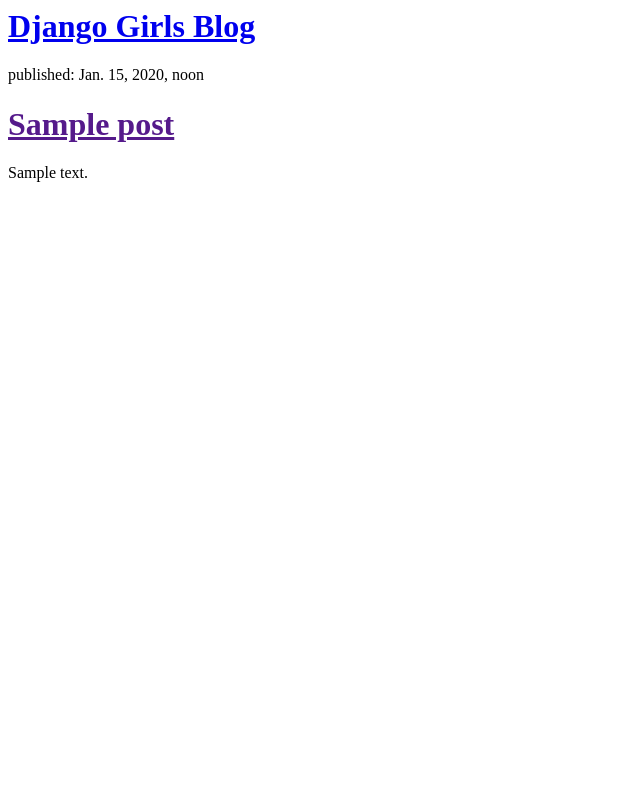
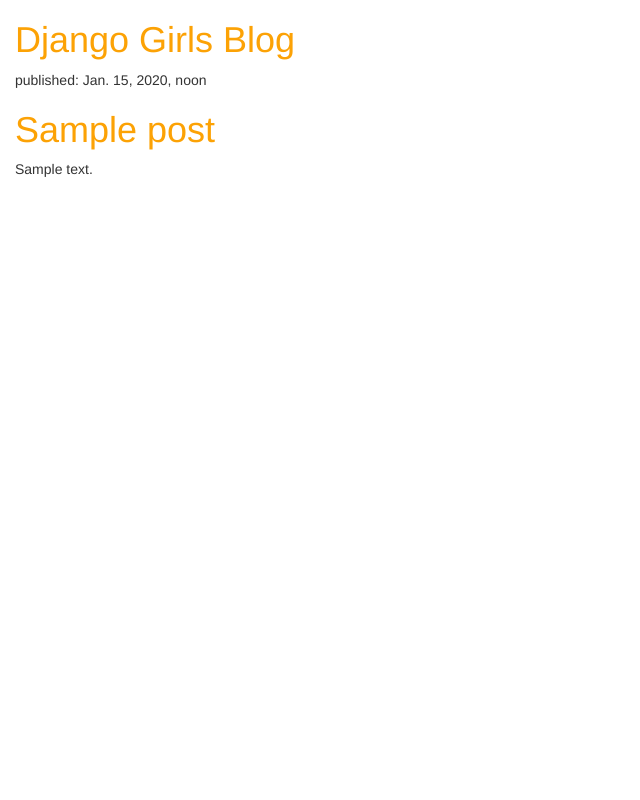
Before and after one commit to kanoru3101/my-first-blog, a Django app: template blog/templates/blog/post_list.html in a window 1280 px wide. Shown: the whole page, without its empty margins (0-640 px from the left). Run offline with Django 3.2, Linux system fonts and the light colour scheme; the template is opened without the code that fills it: values that come from a table or form of the project are taken from there, others are empty; tables that the repository leaves empty hold one stand-in row (values such as "Sample post"); some libraries are stand-ins or nearby versions.

Commit message:
css style

```diff
--- /dev/null
+++ b/blog/static/css/blog.css
@@ -0,0 +1,7 @@
+
+h1 a {
+        color: #FCA205;
+}
+body {
+        padding-left: 15px;
+    }
--- a/blog/templates/blog/post_list.html
+++ b/blog/templates/blog/post_list.html
@@ -1,6 +1,11 @@
+{% load staticfiles %}
  <html>
         <head>
             <title>Django Girls blog</title>
+            <link rel="stylesheet" href="//maxcdn.bootstrapcdn.com/bootstrap/3.2.0/css/bootstrap.min.css">
+            <link rel="stylesheet" href="//maxcdn.bootstrapcdn.com/bootstrap/3.2.0/css/bootstrap-theme.min.css">
+            <link rel="stylesheet" href="{% static 'css/blog.css' %}">
+            <link href="https://fonts.googleapis.com/css?family=Lobster&subset=latin,cyrillic" rel="stylesheet" type="text/css">
         </head>
         <body>
           <div>
```
